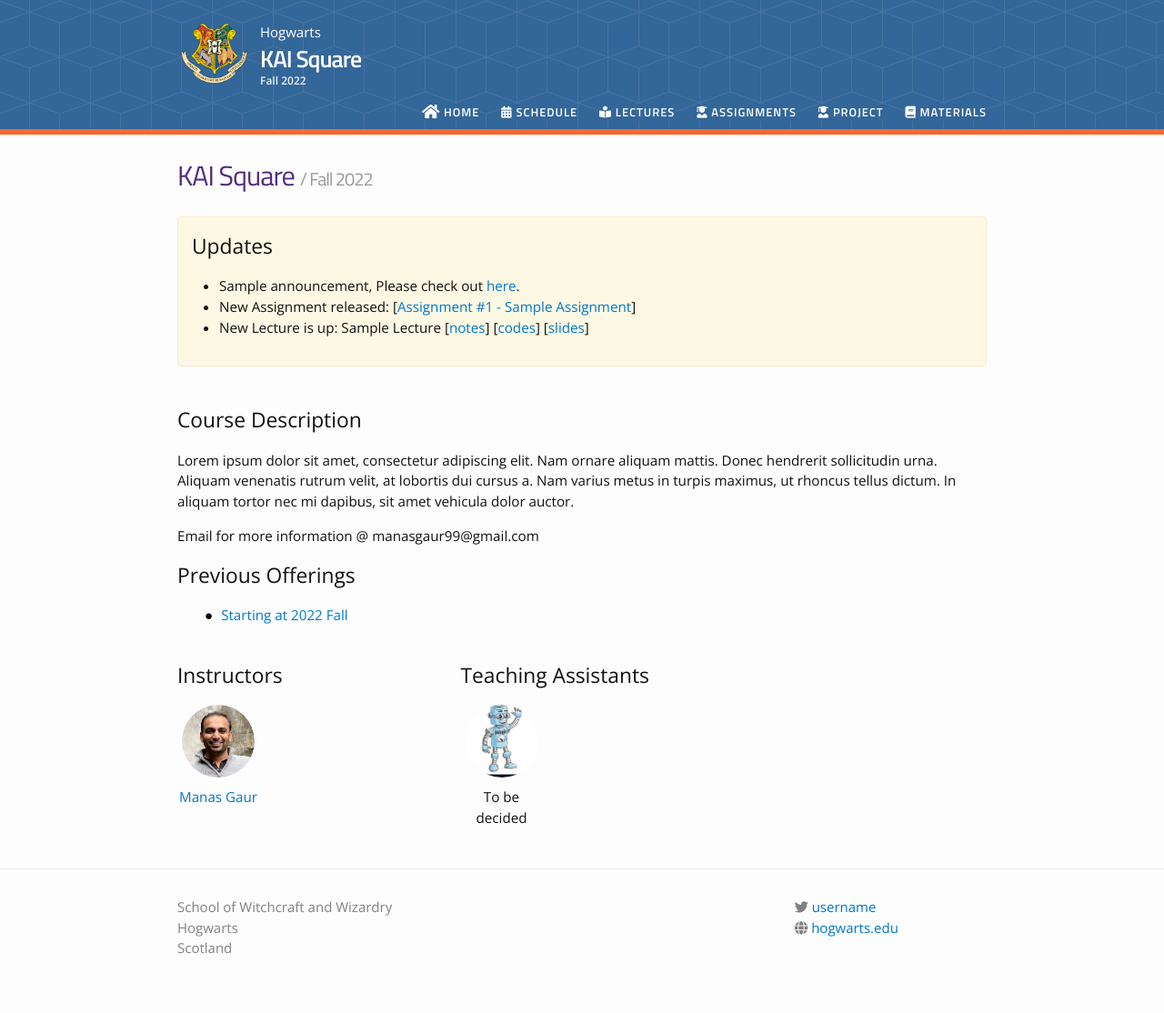
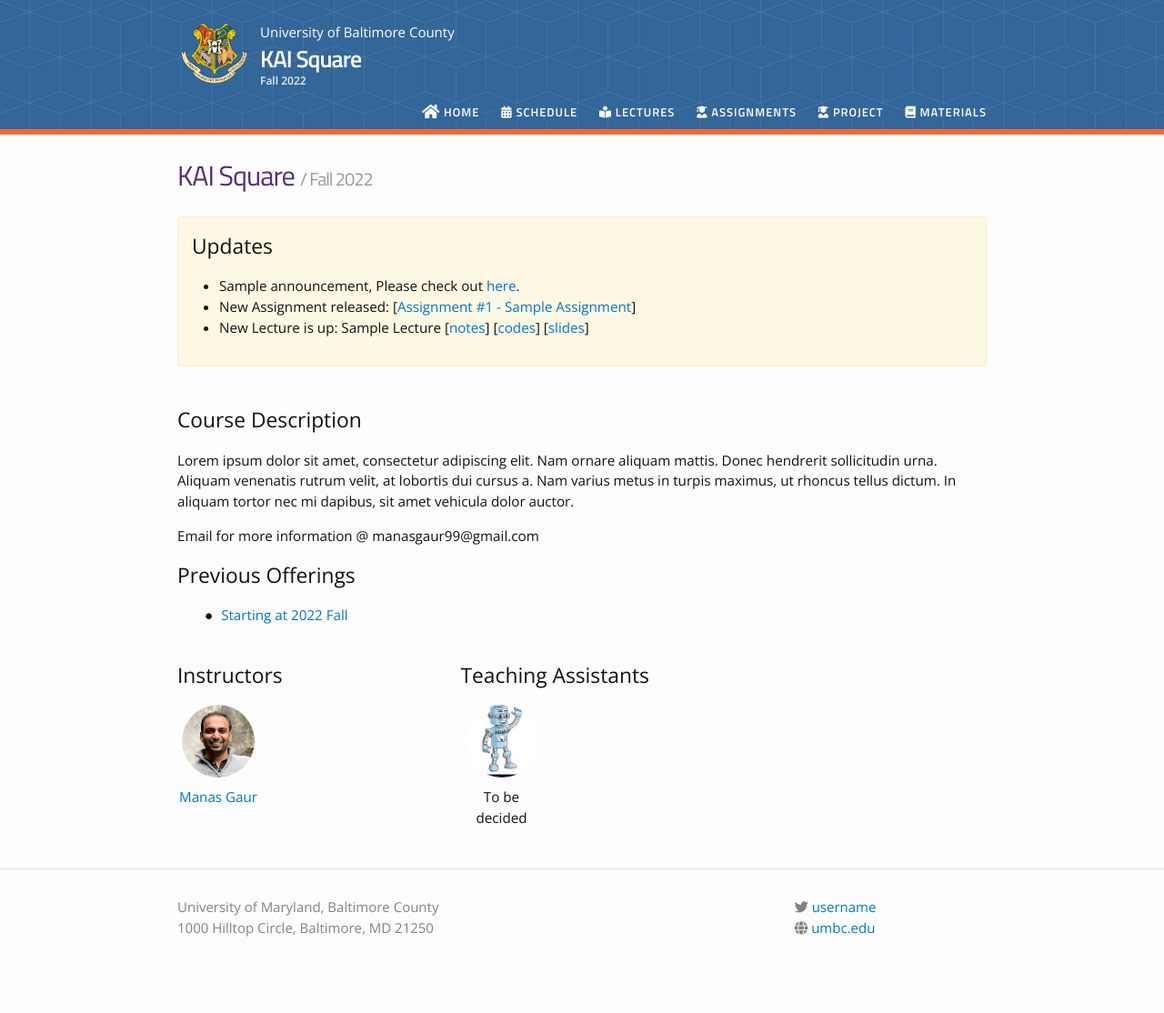
Before and after one commit to KAIsquare-UMBC/KAIsquare-UMBC, a Jekyll site: the page built from index.md, in a window 1280 px wide. Shown: the whole page at 91% size. Built offline with Jekyll 4.4.1, drawn with Linux system fonts in a browser that asks for light colours; nearby versions of some CDN libraries; after the commit the page ends 1091 px from its top, so only the background shows below that.

Commit message:
Update _config.yml

```diff
--- a/_config.yml
+++ b/_config.yml
@@ -6,14 +6,13 @@ course_semester: "Fall 2022"
 baseurl: "/KAIsquare-UMBC" # the subpath of your site, e.g. /blog/
 url: "https://kaisquare-umbc.github.io/" # the base hostname & protocol for your site
 
-schoolname: "Hogwarts"
-schoolurl: "https://hogwarts.edu"
+schoolname: "University of Baltimore County"
+schoolurl: "https://umbc.edu"
 twitter_username: username
 
 address: |
-    School of Witchcraft and Wizardry
-    Hogwarts
-    Scotland
+   University of Maryland, Baltimore County
+   1000 Hilltop Circle, Baltimore, MD 21250
 
 # Set your Google Analytics tracking ID (set up yours at http://www.google.com/analytics/)
 # google_analytics: UA-XXXXXXXX-X
```
